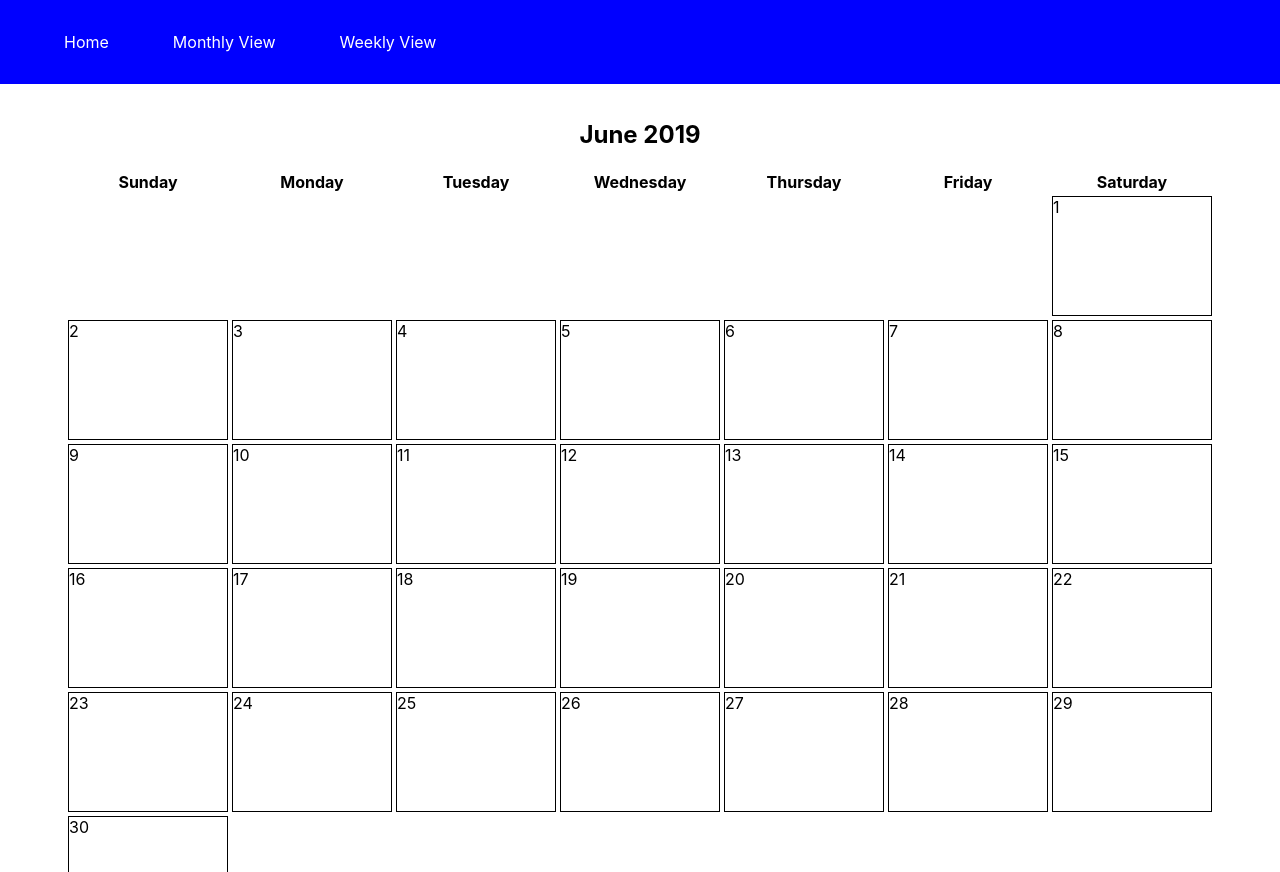
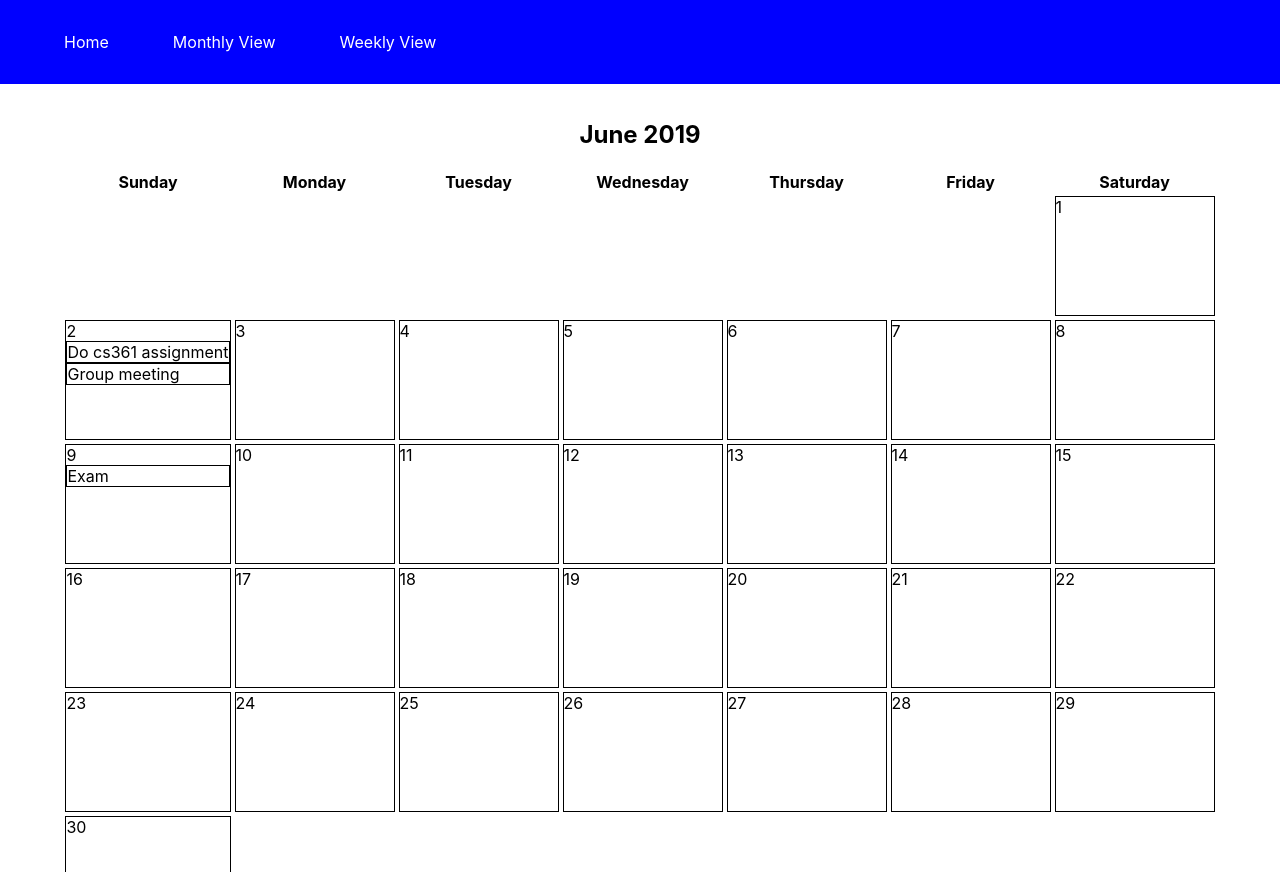
Before and after one commit to kylstraj/cs361_project, a React (Create React App) app in the folder cs361/: page /month/June/2019 in a window 1280 px wide. Shown: the top 872 px of the page. Built offline with nearby package versions, Linux system fonts and the light colour scheme.

Commit message:
put events in calendar

```diff
--- a/cs361/src/App.css
+++ b/cs361/src/App.css
@@ -63,3 +63,7 @@ nav a {
   box-sizing: border-box;
   border: solid 1px black;
 }
+
+.event {
+  border: solid 1px black;
+}
--- a/cs361/src/App.js
+++ b/cs361/src/App.js
@@ -17,6 +17,7 @@ const events = [
     title: 'Do cs361 assignment',
     location: 'Chicago',
     date: {
+      year: '2019',
       month: June,
       day: 2,
     },
@@ -34,6 +35,7 @@ const events = [
     title: 'Group meeting',
     location: 'google hangouts',
     date: {
+      year: '2019',
       month: June,
       day: 2,
     },
@@ -51,6 +53,7 @@ const events = [
     title: 'Exam',
     location: 'ProctorU',
     date: {
+      year: '2019',
       month: June,
       day: 9,
     },
--- a/cs361/src/components/MonthCell.js
+++ b/cs361/src/components/MonthCell.js
@@ -1,26 +1,50 @@
 import React from 'react';
+import { connect } from 'react-redux';
 import PropTypes from 'prop-types';
 
-const MonthCell = ({
+const mapStateToProps = state => ({
+  events: state.events.events,
+});
+
+const getEventsOnDate = (events, day, month, year) => Object.values(events)
+  .filter(({ date: { day: d, month: m, year: y }}) =>
+    day === d && month === m && year === y);
+
+const Event = ({
+  title,
+}) => (
+  <div className="event">
+    { title }
+  </div>
+);
+
+const MonthCellComponent = ({
   date,
   month,
   year,
   empty,
-}) => (
-  empty ?
+  events,
+}) => {
+  const eventsOnDate = getEventsOnDate(events, date, month, year);
+  console.log(eventsOnDate);
+  return empty ?
     <div /> :
     (
       <div className="month-cell">
         {date}
+        { eventsOnDate.map(event => (
+          <Event title={event.title} />
+        ))}
       </div>
     )
-);
+};
 
-MonthCell.propTypes = {
+MonthCellComponent.propTypes = {
   date: PropTypes.number,
   month: PropTypes.string,
   year: PropTypes.string,
   empty: PropTypes.bool,
 };
 
-export default MonthCell;
+export { MonthCellComponent };
+export default connect(mapStateToProps)(MonthCellComponent);
```
